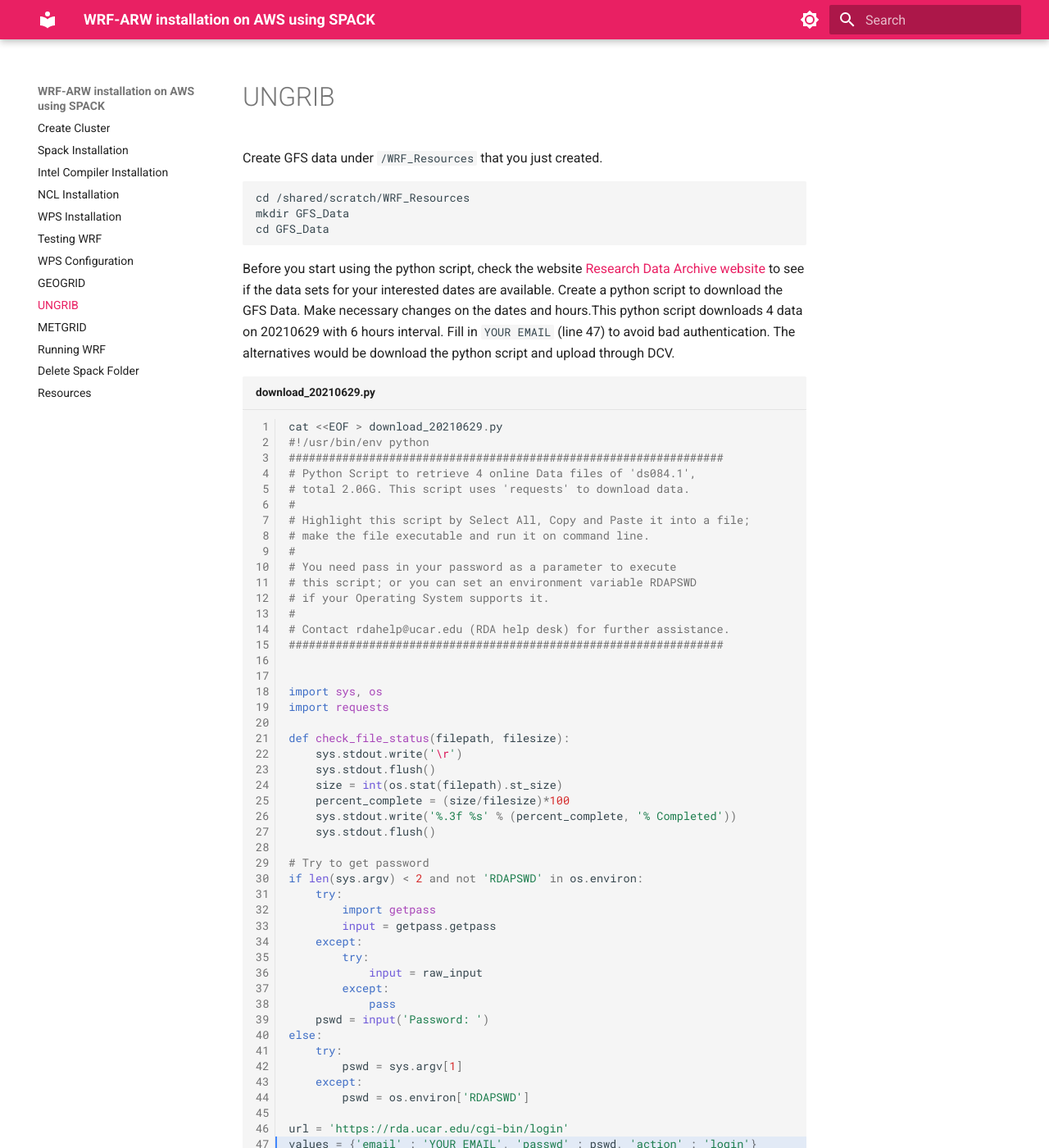
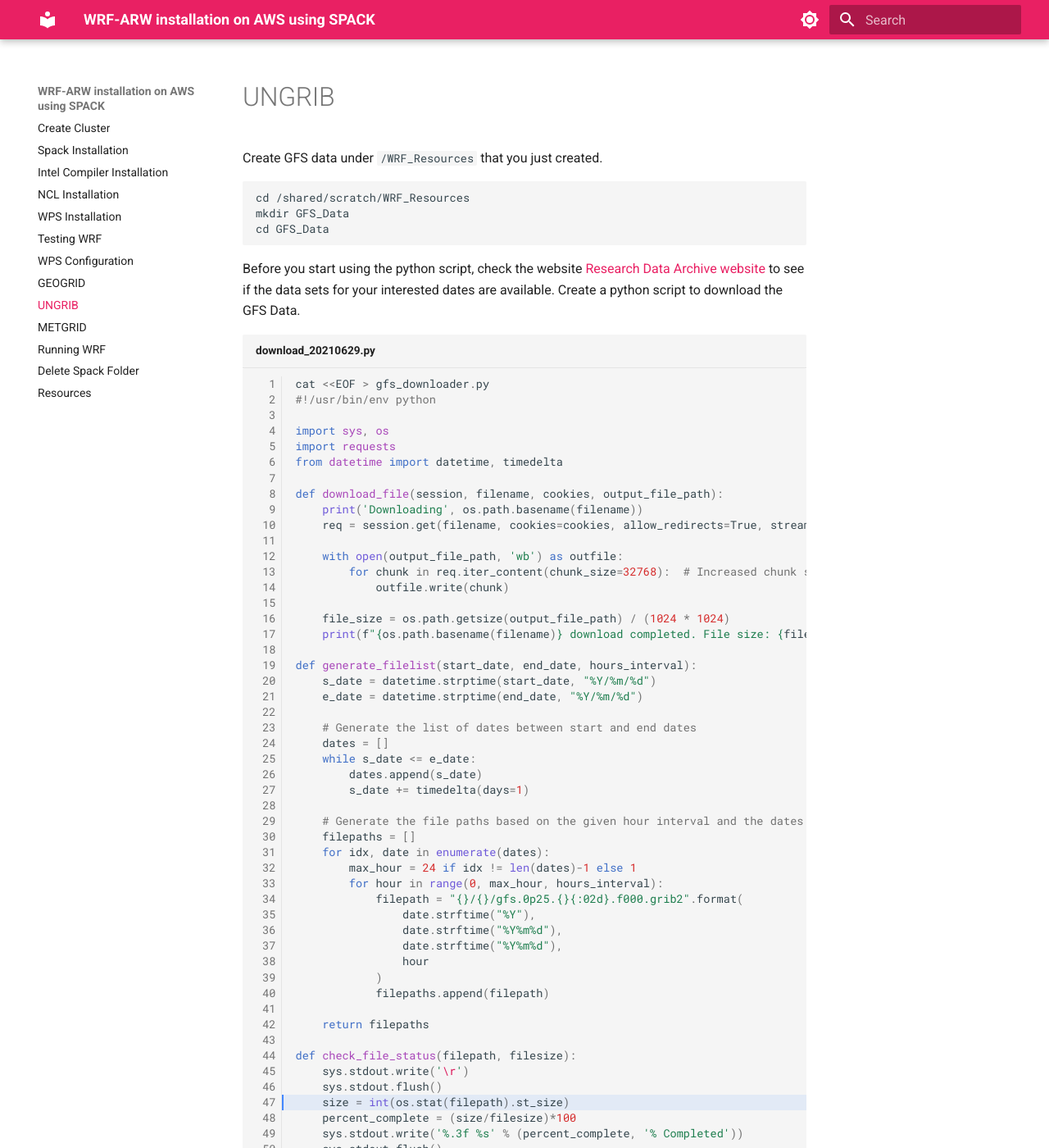
Before and after one commit to AtmosferaUSM/server_tutorial_WRF, an MkDocs documentation site: the page built from docs/ungrib.md, in a window 1280 px wide and 1400 px high. Shown: the whole window at 82% size. Built offline with MkDocs 1.6.1 and Material for MkDocs 9.7.7, drawn with Linux system fonts in a browser that asks for light colours; some of the changed text lies outside the part shown.

Commit message:
Updated Python script for GFS file downloads.

````diff
--- a/docs/ungrib.md
+++ b/docs/ungrib.md
@@ -6,28 +6,52 @@
     mkdir GFS_Data
     cd GFS_Data
 
-Before you start using the python script, check the website [Research Data Archive website](https://rda.ucar.edu/datasets/ds084.1/index.html){target=_blank} to see if the data sets for your interested dates are available. Create a python script to download the GFS Data. Make necessary changes on the dates and hours.This python script downloads 4 data on 20210629 with 6 hours interval. Fill in `YOUR EMAIL` (line 47) to avoid bad authentication. The alternatives would be download the python script and upload through DCV.
+Before you start using the python script, check the website [Research Data Archive website](https://rda.ucar.edu/datasets/ds084.1/index.html){target=_blank} to see if the data sets for your interested dates are available. Create a python script to download the GFS Data.
+
 
 ``` py linenums="1" hl_lines="47" title="download_20210629.py"
-cat <<EOF > download_20210629.py
+cat <<EOF > gfs_downloader.py
 #!/usr/bin/env python
-#################################################################
-# Python Script to retrieve 4 online Data files of 'ds084.1',
-# total 2.06G. This script uses 'requests' to download data.
-#
-# Highlight this script by Select All, Copy and Paste it into a file;
-# make the file executable and run it on command line.
-#
-# You need pass in your password as a parameter to execute
-# this script; or you can set an environment variable RDAPSWD
-# if your Operating System supports it.
-#
-# Contact rdahelp@ucar.edu (RDA help desk) for further assistance.
-#################################################################
-
 
 import sys, os
 import requests
+from datetime import datetime, timedelta
+
+def download_file(session, filename, cookies, output_file_path):
+    print('Downloading', os.path.basename(filename))
+    req = session.get(filename, cookies=cookies, allow_redirects=True, stream=True)
+
+    with open(output_file_path, 'wb') as outfile:
+        for chunk in req.iter_content(chunk_size=32768):  # Increased chunk size for potentially faster downloads
+            outfile.write(chunk)
+
+    file_size = os.path.getsize(output_file_path) / (1024 * 1024)
+    print(f"{os.path.basename(filename)} download completed. File size: {file_size:.2f} MB")
+
+def generate_filelist(start_date, end_date, hours_interval):
+    s_date = datetime.strptime(start_date, "%Y/%m/%d")
+    e_date = datetime.strptime(end_date, "%Y/%m/%d")
+
+    # Generate the list of dates between start and end dates
+    dates = []
+    while s_date <= e_date:
+        dates.append(s_date)
+        s_date += timedelta(days=1)
+
+    # Generate the file paths based on the given hour interval and the dates
+    filepaths = []
+    for idx, date in enumerate(dates):
+        max_hour = 24 if idx != len(dates)-1 else 1
+        for hour in range(0, max_hour, hours_interval):
+            filepath = "{}/{}/gfs.0p25.{}{:02d}.f000.grib2".format(
+                date.strftime("%Y"),
+                date.strftime("%Y%m%d"),
+                date.strftime("%Y%m%d"),
+                hour
+            )
+            filepaths.append(filepath)
+
+    return filepaths
 
 def check_file_status(filepath, filesize):
     sys.stdout.write('\r')
@@ -37,59 +61,72 @@
     sys.stdout.write('%.3f %s' % (percent_complete, '% Completed'))
     sys.stdout.flush()
 
-# Try to get password
-if len(sys.argv) < 2 and not 'RDAPSWD' in os.environ:
+# Check for 3 arguments now (script name, username, and password)
+if len(sys.argv) < 3 and not 'RDAUSR' in os.environ:
     try:
         import getpass
-        input = getpass.getpass
     except:
         try:
-            input = raw_input
+            input = raw_input  # For Python 2
         except:
             pass
-    pswd = input('Password: ')
+    usr = input('Username: ')
+    pswd = getpass.getpass('Password: ')  # Use getpass just for the password
 else:
     try:
-        pswd = sys.argv[1]
+        usr = sys.argv[1]
+        pswd = sys.argv[2]
     except:
+        usr = os.environ['RDAUSR']
         pswd = os.environ['RDAPSWD']
 
 url = 'https://rda.ucar.edu/cgi-bin/login'
-values = {'email' : 'YOUR EMAIL', 'passwd' : pswd, 'action' : 'login'}
+values = {'email' : usr, 'passwd' : pswd, 'action' : 'login'}
+
 # Authenticate
 ret = requests.post(url,data=values)
+
+
 if ret.status_code != 200:
     print('Bad Authentication')
     print(ret.text)
     exit(1)
-dspath = 'https://rda.ucar.edu/data/ds084.1/'
-filelist = [
-'2021/20210629/gfs.0p25.2021062900.f000.grib2',
-'2021/20210629/gfs.0p25.2021062906.f000.grib2',
-'2021/20210629/gfs.0p25.2021062912.f000.grib2',
-'2021/20210629/gfs.0p25.2021062918.f000.grib2']
+dspath = 'https://data.rda.ucar.edu/ds084.1/'
+
+# Get user input using standard input
+start_date = input("start date (format: YYYY/MM/DD): ")
+end_date = input("end date (format: YYYY/MM/DD): ")
+hours = int(input("hours: "))
+
+filelist = generate_filelist(start_date, end_date, hours)
+for item in filelist:
+    print(item)
+
+print('\n')
+
+# Create a directory based on the start and end dates
+folder_name = "{}_{}".format(start_date.replace("/", "-"), end_date.replace("/", "-"))
+if not os.path.exists(folder_name):
+    os.makedirs(folder_name)
+
+
+session = requests.Session()
+
 for file in filelist:
-    filename=dspath+file
+    filename = dspath + file
     file_base = os.path.basename(file)
-    print('Downloading',file_base)
-    req = requests.get(filename, cookies = ret.cookies, allow_redirects=True, stream=True)
-    filesize = int(req.headers['Content-length'])
-    with open(file_base, 'wb') as outfile:
-        chunk_size=1048576
-        for chunk in req.iter_content(chunk_size=chunk_size):
-            outfile.write(chunk)
-            if chunk_size < filesize:
-                check_file_status(file_base, filesize)
-    check_file_status(file_base, filesize)
-    print()
+    output_file_path = os.path.join(folder_name, file_base)
+
+    # Download files sequentially
+    download_file(session, filename, ret.cookies, output_file_path)
 EOF
 ```
 
 
-Execute the python script to download the data. You must be a registered user on the NCAR website because you will be asked for password before the permission to download the data is granted.
+Execute the python script to download the data. You must be a registered user on the NCAR website because you will be asked for password before the permission to download the data is granted. After executing the Python code, enter your NCAR website username and password. Then, input the start date, end date, and hourly time interval; the code will then generate a list of files to download.
 
     pip3 install requests
-    python3 download_20210629.py
+    python3 gfs_downloader.py
 
 
 Obtain the path to your GFS_Data where in this case, it is `/shared/scratch/WPS`. Go back to the directory where your WPS is compiled and create the symbolic link to the GFS data that you just downloaded. You should expect four GRIBFILE with same prefix but different labels behind, AAA, AAB, AAC and AAD.
````
Also changed, not shown: 1 other file.
